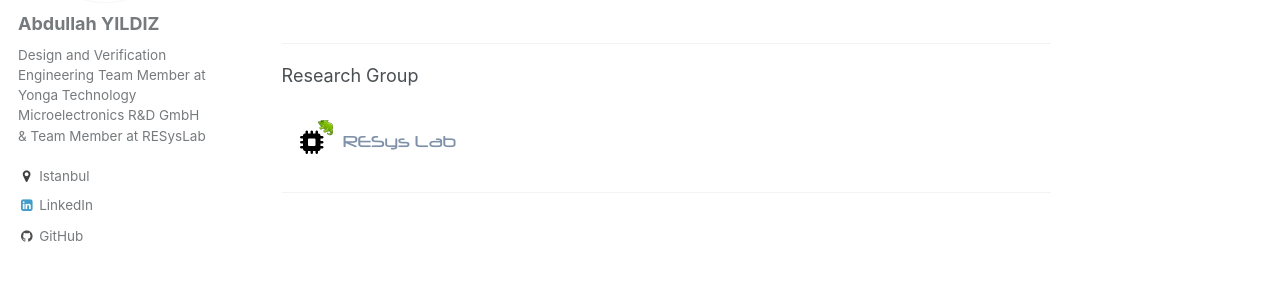
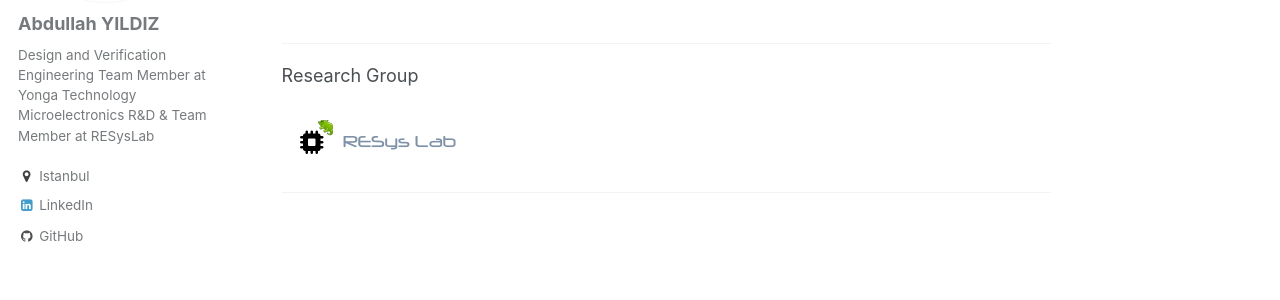
Before and after one commit to abdullahyildiz/abdullahyildiz.github.io, a Jekyll site: the page built from _pages/about.md, in a window 1280 px wide. Shown: the part 290-590 px from the top of the page. Built offline with Jekyll 4.4.1, drawn with Linux system fonts in a browser that asks for light colours.

Commit message:
Update _config.yml

```diff
--- a/_config.yml
+++ b/_config.yml
@@ -10,7 +10,7 @@ locale                   : "en-US"
 title                    : "Abdullah YILDIZ"
 title_separator          : "-"
 name                     : &name "Abdullah YILDIZ"
-description              : &description "Design and Verification Engineering Team Member at Yonga Technology Microelectronics R&D GmbH & Team Member at RESysLab"
+description              : &description "Design and Verification Engineering Team Member at Yonga Technology Microelectronics R&D & Team Member at RESysLab"
 url                      : https://abdullahyildiz.github.io # the base hostname & protocol for your site e.g. "https://mmistakes.github.io"
 baseurl                  : "" # the subpath of your site, e.g. "/blog"
 repository               : "abdullahyildiz.github.io"
@@ -80,7 +80,7 @@ analytics:
 author:
   name             : "Abdullah YILDIZ"
   avatar           : "profile.png"
-  bio              : "Design and Verification Engineering Team Member at Yonga Technology Microelectronics R&D GmbH & Team Member at RESysLab"
+  bio              : "Design and Verification Engineering Team Member at Yonga Technology Microelectronics R&D & Team Member at RESysLab"
   location         : "Istanbul"
   employer         :
   googlescholar    :
```
